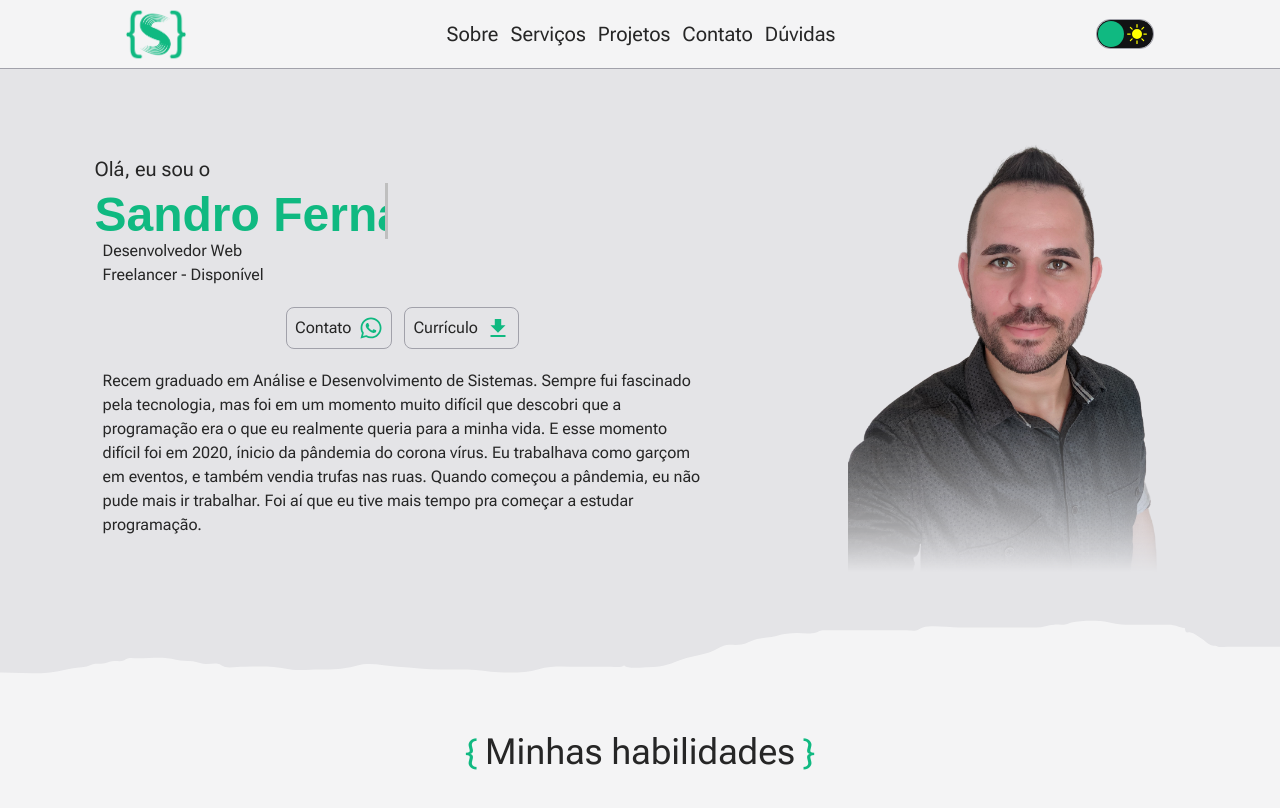
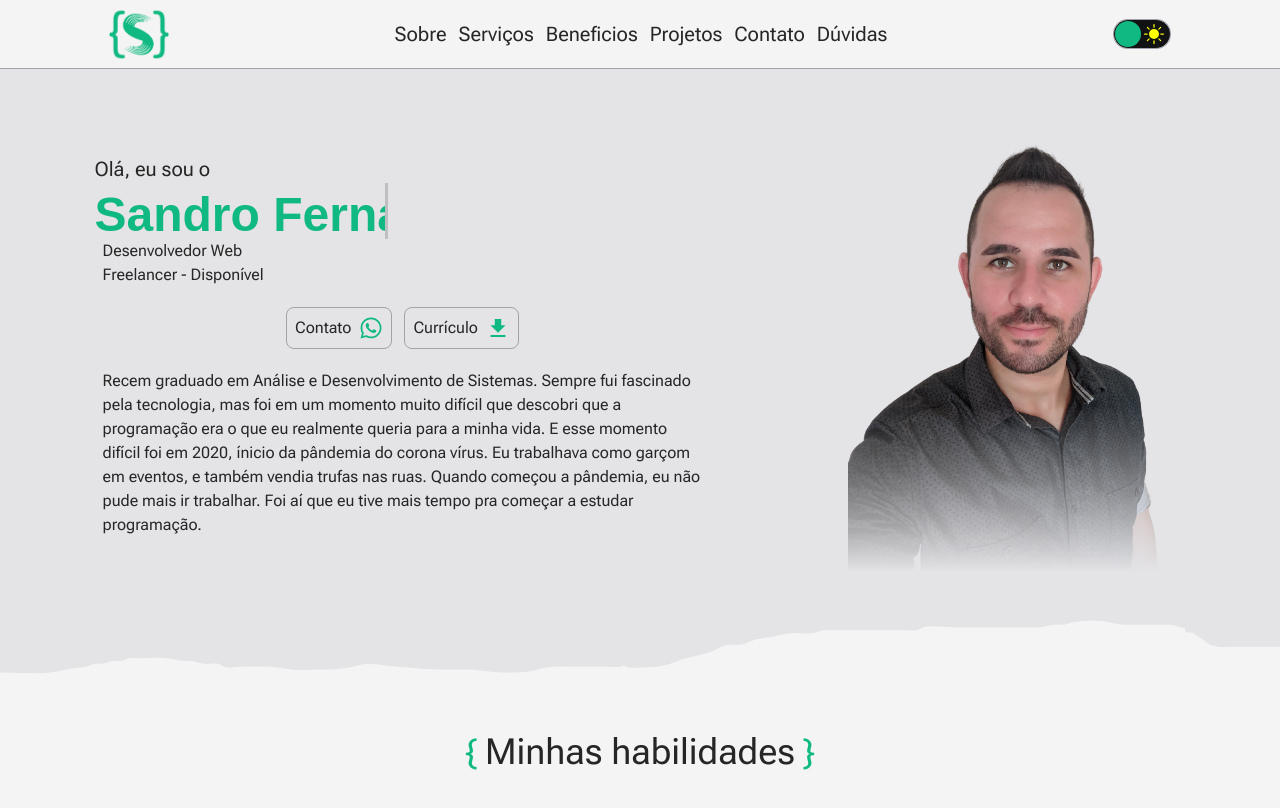
Before and after one commit to SandroFernandesRosal/my-portfolio-next, a Next.js app: page /sobre in a window 1280 px wide. Shown: the top 808 px of the page. Built offline with nearby package versions, Linux system fonts and the light colour scheme; a web font is replaced by a local one.

Commit message:
:lipstick: feat: add botão de beneficios e algumas alterações de exibição ao clicar em botões do menu

```diff
--- a/src/app/globals.css
+++ b/src/app/globals.css
@@ -78,7 +78,7 @@ html {
       0px 0px 9px rgba(0, 0, 0, 0.3);
   }
 
-  .service, .skill, .project, .contato, .faq, .timeline  {
+  .service, .skill, .project, .contato, .faq, .timeline, .site {
 
     opacity: 0;
   }
--- a/src/components/benefits.tsx
+++ b/src/components/benefits.tsx
@@ -55,10 +55,7 @@ export default function Benefits() {
 
   return (
     <section className="z-10 px-5 flex flex-col items-center dark:bg-bgdark bg-bglight pb-40 bg-[url(../assets/bg-lightsecondary2.webp)] dark:bg-[url(../assets/bg-darksecondary2.webp)] w-full bg-bottom bg-repeat-x">
-      <h1
-        id="servicos"
-        className="md:text-4xl text-2xl flex items-center  gap-2 justify-center rounded-md px-2  mb-10"
-      >
+      <h1 className="md:text-4xl text-2xl flex items-center  gap-2 justify-center rounded-md px-2  mb-10">
         <span className="text-primary text-2xl md:text-4xl">&#123;</span>{' '}
         Benefícios para seu site
         <span className="text-primary text-2xl md:text-4xl">&#125;</span>
@@ -107,6 +104,7 @@ export default function Benefits() {
           )
         })}
       </div>
+      <div id="projetos" />
     </section>
   )
 }
--- a/src/components/itens-menu.tsx
+++ b/src/components/itens-menu.tsx
@@ -29,6 +29,18 @@ export default function ItensMenu({ menu, handleMenu }: MenuProps) {
         >
           <span className="text-primary md:hidden text-2xl">&#123;</span>
           Serviços
+          <span className="text-primary md:hidden text-2xl">&#125;</span>
+        </Link>
+      </li>
+
+      <li className="flex justify-center cursor-pointer">
+        <Link
+          onClick={handleMenu}
+          href={'/#beneficios'}
+          className=" md:hover:text-primary border-[1px] md:border-none rounded-md px-2 md:px-0 flex gap-2 border-zinc-400 dark:border-zinc-700 bg-bglight dark:bg-bgdark bg-gradient-to-r dark:from-bgdark dark:via-bgdarksecondary dark:to-bgdarksecondary  from-bglight via-bglightsecondary to-bglightsecondary md:bg-none hover:border-primary hover:border-[1px] dark:hover:border-primary"
+        >
+          <span className="text-primary md:hidden text-2xl">&#123;</span>
+          Beneficios
           <span className="text-primary md:hidden text-2xl">&#125;</span>
         </Link>
       </li>
--- a/src/components/projects-page.tsx
+++ b/src/components/projects-page.tsx
@@ -15,10 +15,7 @@ export default async function ProjectsPage() {
 
   return (
     <section className="lg:px-10 flex flex-col  items-center dark:bg-bgdarksecondary bg-bglightsecondary  pb-40 dark:bg-[url(../assets/bg-dark2.webp)] bg-[url(../assets/bg-light2.webp)]  w-full bg-bottom bg-repeat-x">
-      <h1
-        id="servicos"
-        className="md:text-4xl text-2xl flex items-center  gap-2 justify-center rounded-md px-2  mb-10"
-      >
+      <h1 className="md:text-4xl text-2xl flex items-center  gap-2 justify-center rounded-md px-2  mb-10">
         <span className="text-primary text-2xl md:text-4xl">&#123;</span>{' '}
         Últimos sites
         <span className="text-primary text-2xl md:text-4xl">&#125;</span>
--- a/src/components/services.tsx
+++ b/src/components/services.tsx
@@ -119,6 +119,7 @@ export default function Services() {
           )
         })}
       </div>
+      <div id="beneficios" />
     </section>
   )
 }
```
